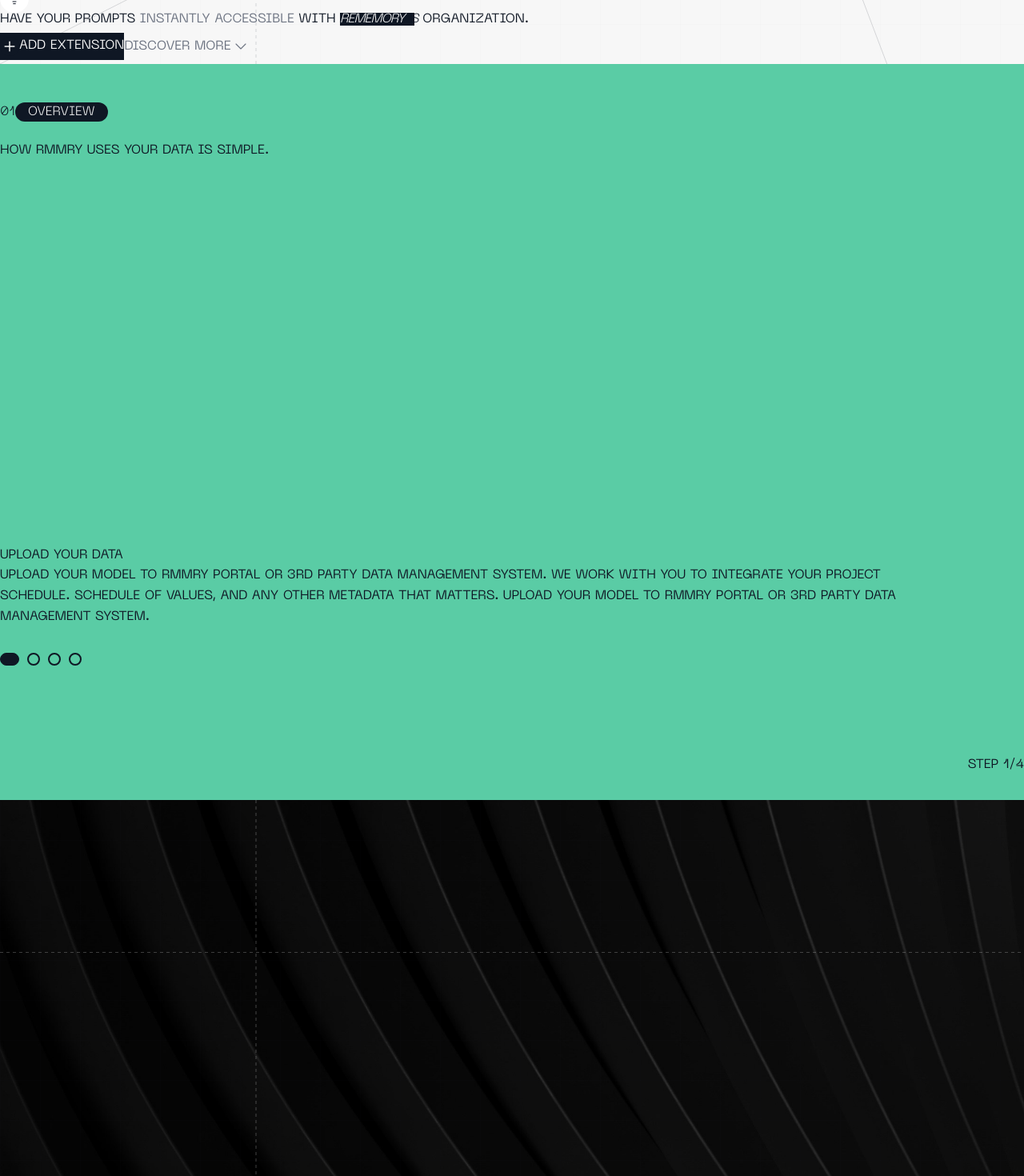
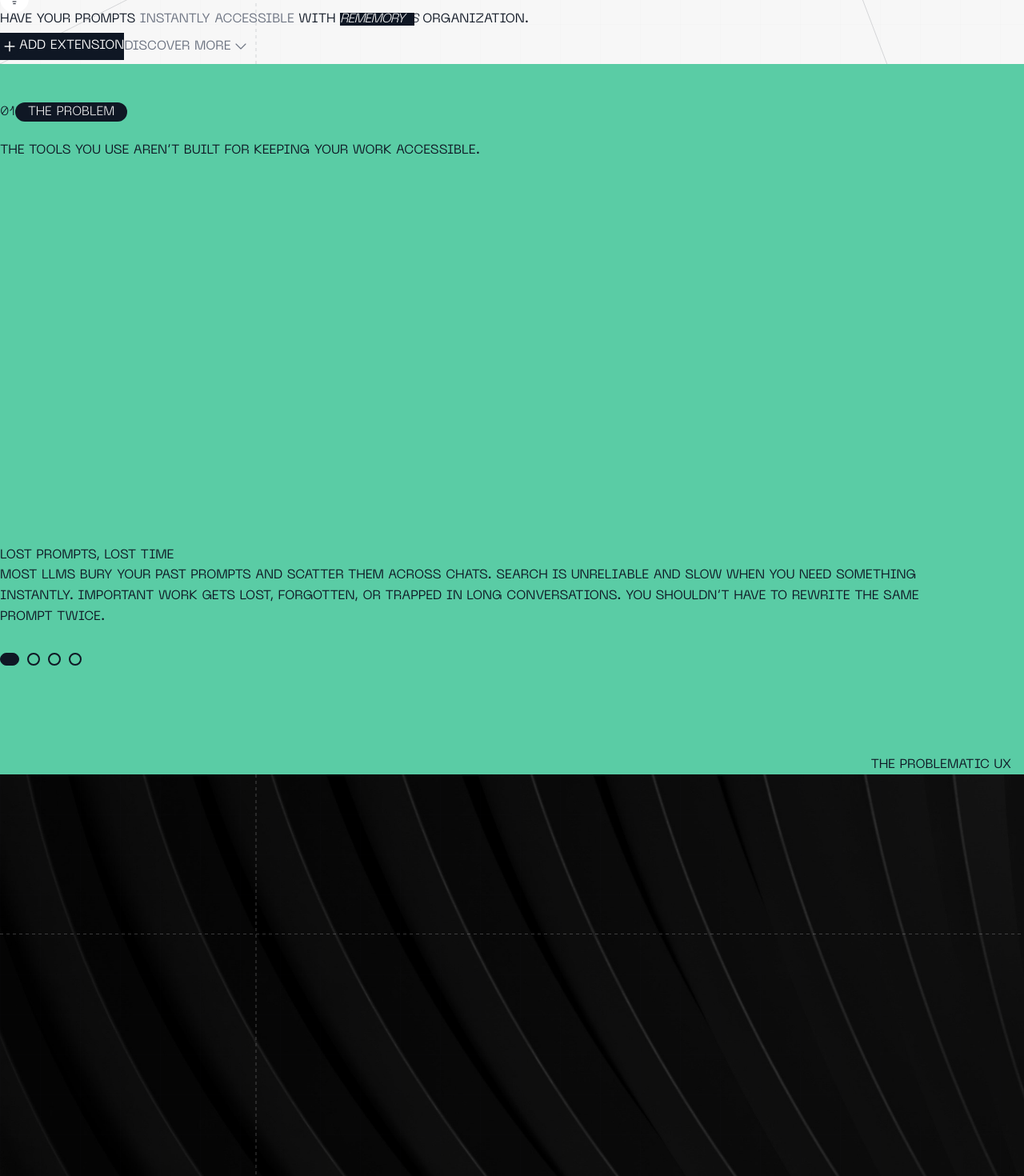
Before and after one commit to blkksheepp/rmmry, a React (Vite) app: page / in a window 1280 px wide. Shown: the part 820-2290 px from the top of the page at 80% size. Built offline with nearby package versions, Linux system fonts and the light colour scheme; what fluid-tailwind would draw is missing.

Commit message:
feat: overview section, better copy

```diff
--- a/src/components/Overview/index.tsx
+++ b/src/components/Overview/index.tsx
@@ -14,16 +14,13 @@
             {/* Top Left Extension lines */}
             <line x1="25%" y1="0" x2="25%" y2="100%" stroke="white" strokeWidth="0.5" strokeDasharray="4 4" opacity="0.5" />
             <line x1="0" y1="28%" x2="100%" y2="28%" stroke="white" strokeWidth="0.5" strokeDasharray="4 4" opacity="0.5" />
-            {/* Bottom Right Extension lines */}
-            {/* <line x1="60%" y1="0%" x2="97%" y2="139%" stroke="white" strokeWidth="0.5" opacity="0.5" /> */}
-            {/* <line x1="0%" y1="100%" x2="139%" y2="0%" stroke="white" strokeWidth="0.5" opacity="0.5" /> */}
         </svg>
     )
 }
 
 const Overview = () => {
     return (
-        <div id="overview" className="h-full lg:h-screen lg:overflow-y-hidden bg-primary select-none">
+        <div id="overview" className="h-full lg:h-screen lg:overflow-y-hidden bg-primary select-none scroll-mt-16">
 
             {/* Main Content */}
             <div className="h-full lg:flex-1 lg:flex lg:flex-row">
@@ -33,19 +30,24 @@
                         {/* Nav Header */}
                         <div className="flex flex-row items-center ~gap-16/32 pt-4 pb-6 font-light ~text-base/lg uppercase">
                             <p className="text-foreground">01</p>
-                            <p className="text-background bg-foreground px-4 rounded-full">Overview</p>
+                            <p className="text-background bg-foreground px-4 rounded-full">The Problem</p>
                         </div>
 
                         {/* Heading */}
-                        <p className="text-foreground ~text-4xl/5xl uppercase w-[85%] lg:w-[70%]">How RMMRY Uses Your Data Is Simple.</p>
+                        <p className="text-foreground ~text-4xl/5xl uppercase w-[85%] lg:w-[70%]">The tools you use aren’t built for keeping your work accessible.</p>
                     </div>
 
                     {/* Description */}
                     <div>
                         {/* Description Heading */}
-                        <p className="text-foreground ~text-5xl/6xl uppercase mr-10">Upload Your Data</p>
+                        <p className="text-foreground ~text-5xl/6xl uppercase mr-10">Lost Prompts, Lost Time</p>
                         {/* Description Content */}
-                        <p className="~mt-2/4 leading-relaxed text-foreground ~text-base/lg uppercase w-[90%] md:w-[80%] lg:w-[75%] xl:w-[60%]">upload your model to rmmry portal or 3rd party data management system. we work with you to integrate your project schedule. schedule of values, and any other metadata that matters. upload your model to rmmry portal or 3rd party data management system.</p>
+                        <p className="~mt-2/4 leading-relaxed text-foreground ~text-base/lg uppercase w-[90%] md:w-[80%] lg:w-[75%] xl:w-[60%]">
+                            Most LLMs bury your past prompts and scatter them across chats.
+                            Search is unreliable and slow when you need something instantly.
+                            Important work gets lost, forgotten, or trapped in long conversations.
+                            You shouldn’t have to rewrite the same prompt twice.
+                        </p>
 
                         {/* Nav Dots */}
                         <div className="flex flex-row gap-2.5 mt-8">
@@ -66,16 +68,16 @@
                     </div>
 
                     {/* Heading */}
-                    <p className="~pr-6/10 lg:pr-0 self-end lg:self-start text-foreground ~text-4xl/5xl uppercase">Step 1/4</p>
+                    <p className="pr-4 sm:~pr-6/10 lg:pr-0 self-end lg:self-start text-foreground ~/md:~text-3xl/5xl sm:~text-4xl/5xl uppercase">The Problematic UX</p>
 
                     {/* Media */}
-                    <div className="mt-8 w-full h-full relative">
+                    <div className="~mt-4/8 w-full h-full relative">
                         {/* Image */}
 
                         <img src={contentImg} alt="Overview Media 1" className="absolute w-full h-full rotate-[180deg] object-cover" />
 
                         {/* Button */}
-                        <button className="absolute w-[350px] bottom-24 left-1/2 translate-x-[-50%] flex justify-between items-center bg-background text-foreground px-4 py-0.5 rounded-full uppercase">
+                        <button className="absolute w-[350px] bottom-24 left-1/2 translate-x-[-50%] flex justify-between items-center bg-[#e6eef1] text-[#0f1724] px-4 py-0.5 rounded-full uppercase">
                             <span>Learn More</span>
                             <Plus className="px-0.5 py-0.5 rounded-full h-auto w-7" strokeWidth={1.5} />
                         </button>
```
